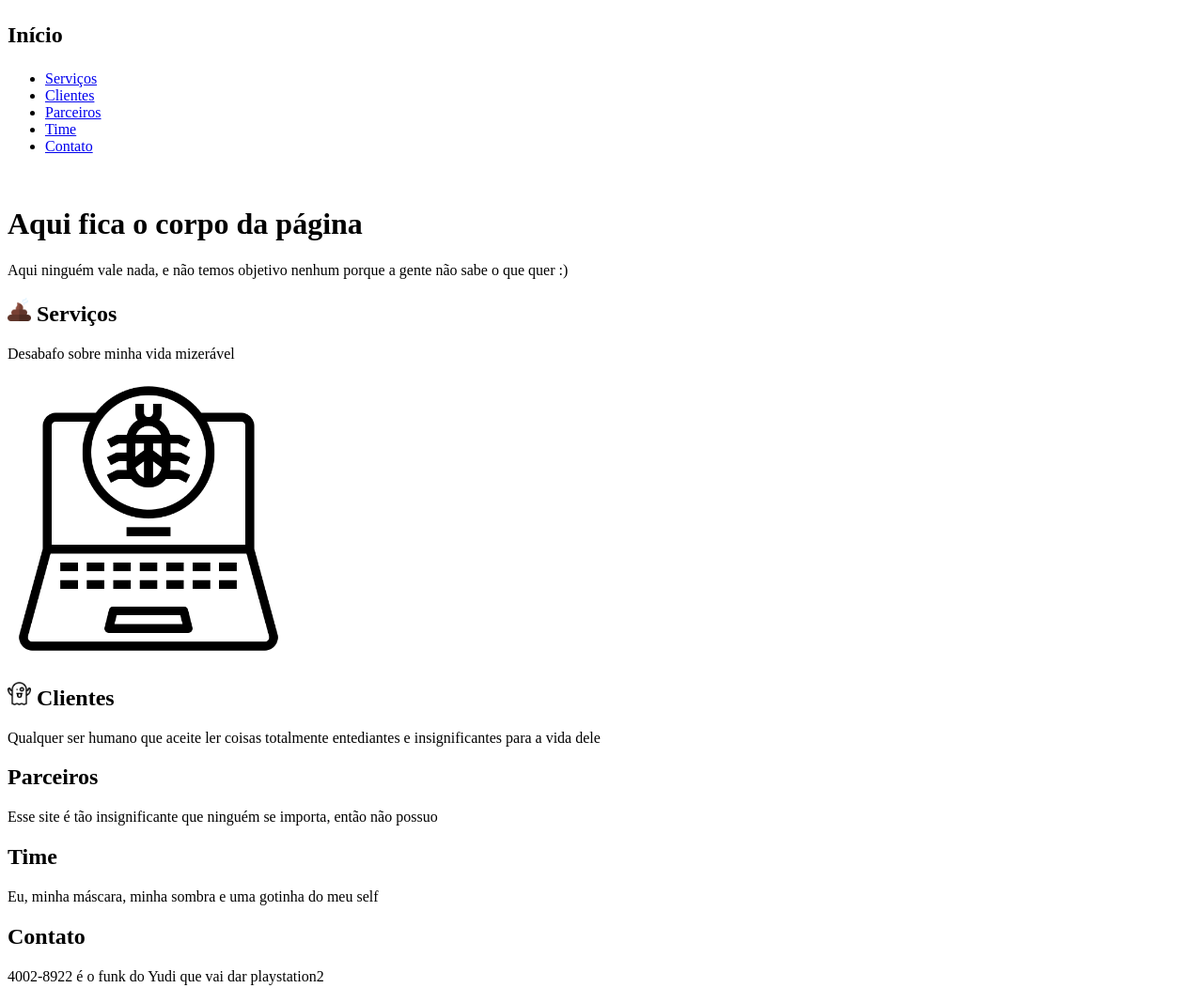
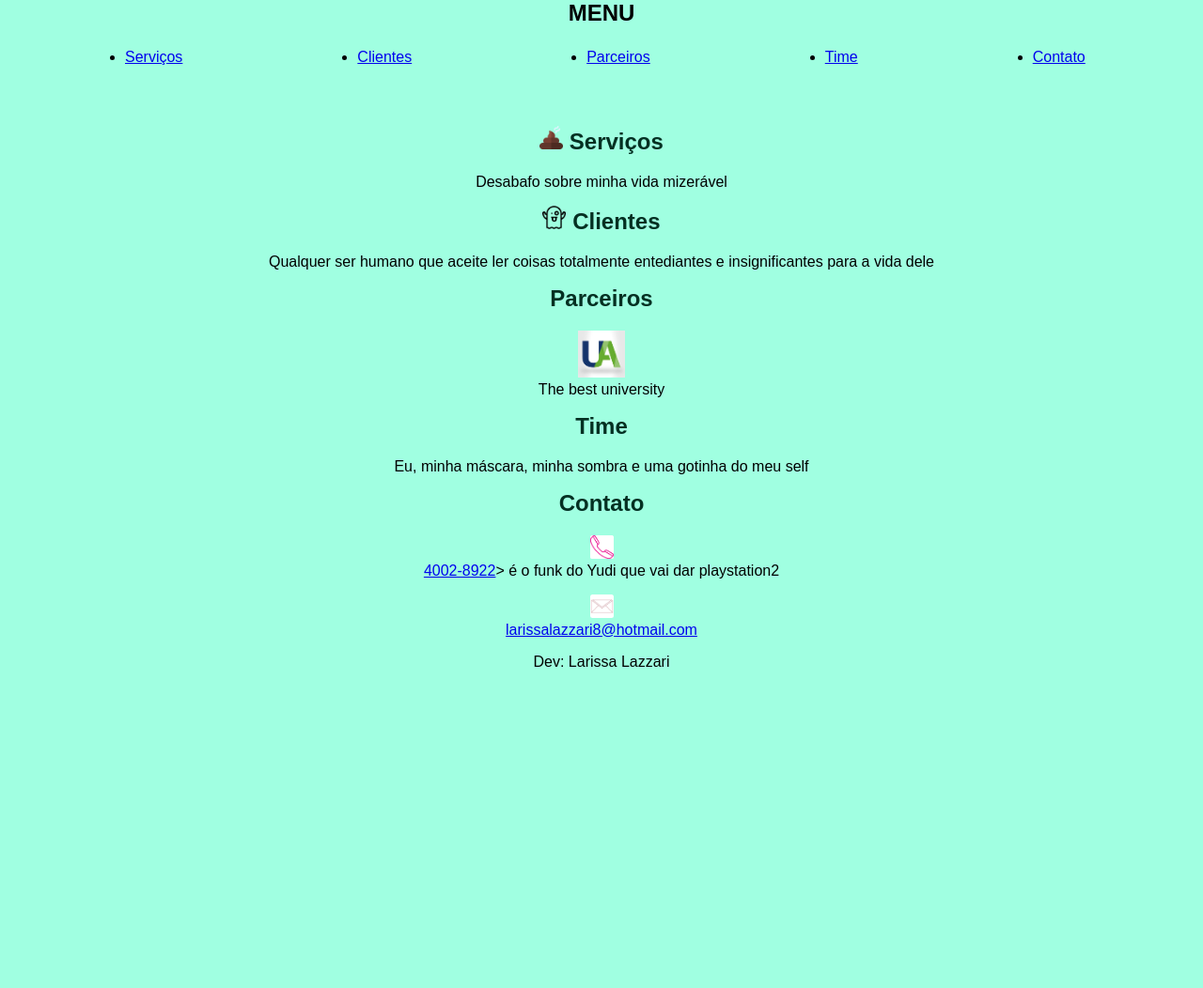
Before and after one commit to Likeniss/Aprendendo-HTML5-e-CSS3, a plain HTML site: page index.html in a window 1280 px wide. Shown: the top 1052 px of the page at 94% size. After the commit the page ends 800 px from the top, so only its background shows below. Drawn offline with Linux system fonts and the light colour scheme.

Commit message:
primeira tela com css e html

```diff
--- /dev/null
+++ b/css/style.css
@@ -0,0 +1,28 @@
+*{
+    margin-block-start: auto;
+    text-align: center;
+}
+body {
+    background-color:  #a0ffe1;
+    font-family: Arial, Helvetica, sans-serif;
+    margin: 0;
+}
+ul{
+    display: flex;
+
+}
+li {
+    margin: 0px 7.5%;
+}
+
+header{
+    margin-top: 5%;
+}
+h2{
+    color: #043022;
+
+}
+.contact {
+    background: white;
+    border-radius: 10%;
+}
--- a/index.html
+++ b/index.html
@@ -3,11 +3,12 @@
     <head> <!--aqui ficam os metadados-->
         <meta charset="utf-8"> <!--Esse informa que usa o padrão brasileiro com acentos por exemplo-->
         <title>Minha Página </title><!--Nome que fica na aba -->
+        <link rel="stylesheet" type="text/css" href="css/style.css">
     </head>
     <body>
-
+        <div class="menu">
             <nav><!--Menu de navegação-->
-            <H1><p>Início</p></H1>
+                <H1><p>MENU</p></H1>
                 <ul><!--Lista de itens-->
                     <li><a href="#servicos">Serviços</a></li> <!--a = hiperlinks | href = referência-->
                     <li><a href="#clientes">Clientes</a></li>
@@ -15,20 +16,14 @@
                     <li><a href="#time">Time</a></li>
                     <li><a href="#contato">Contato</a></li>
                 </ul>
-            <img >
             </nav>
+        </div>
 
         <header><!--- Representa o cabeçalho-->
-
-            <h1>Aqui fica o corpo da página</h1>
-            <p>Aqui ninguém vale nada, e não temos objetivo nenhum porque a gente não sabe o que quer :)<!--Para quebrar linha <p>--></p>
 
             <section id="servicos"><!--Define sessão-->
                 <h2><img src="/img/poop.png" alt="coco" width="25px"> Serviços</h2>
                 <p>Desabafo sobre minha vida mizerável</p>
-                <div>
-                    <img src="img/virus.png" alt="" width="300px">
-                </div>
             </section>
 
             <section id="clientes"><!--Define sessão-->
@@ -38,7 +33,9 @@
 
             <section id="parceiros"><!--Define sessão-->
                 <h2>Parceiros</h2>
-                <p>Esse site é tão insignificante que ninguém se importa, então não possuo</p>
+                <div>
+                    <a href="https://uniamerica.br/" target="_blank"><img src="img/uniamerica.jpg" alt="uniamerica" width="50px"></a> <p>The best university</p>
+                </div>
             </section>
 
             <section id="time"><!--Define sessão-->
@@ -48,7 +45,15 @@
 
             <section id="contato"><!--Define sessão-->
                 <h2>Contato</h2>
-                <p>4002-8922 é o funk do Yudi que vai dar playstation2</p>
+                <div>
+                    <img src="/img/images.png" alt="telefone" width="25px" class="contact">
+                    <p><a href="tel:045998005491">4002-8922</a>> é o funk do Yudi que vai dar playstation2</p>
+
+                </div>
+                <div>
+                    <img src="/img/carta.png" alt="carta" width="25px" class="contact">
+                    <p><a href="mailto:larissalazzari8@hotmail.com">larissalazzari8@hotmail.com</a></p>
+                </div>
             </section>
 
         </header>
```
Also changed, not shown: img/carta.png (added), img/images.png (added), img/telefone.png (added), img/uniamerica.jpg (added). Lines whose indentation alone changed are shown as unchanged.
